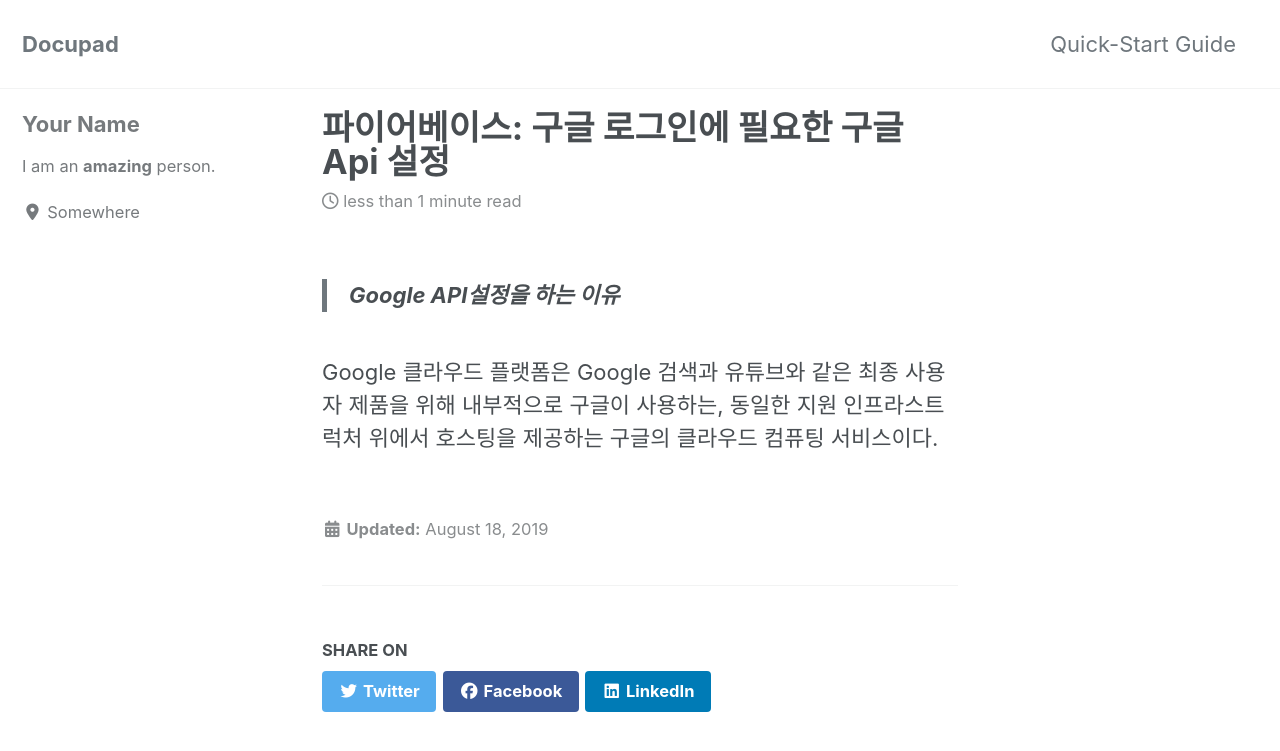
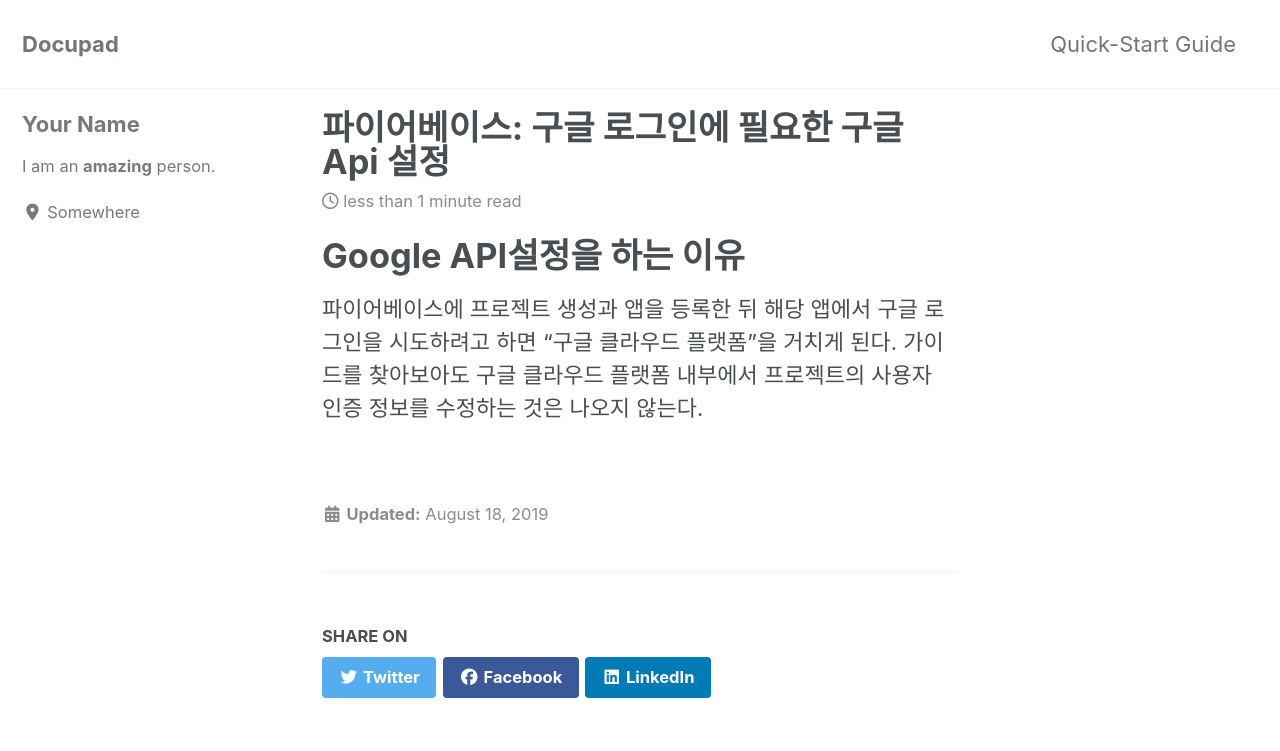
Before and after one commit to junghyunseo0105/docupad, a Jekyll site: the page built from _posts/2019-08-18-파이어베이스:-구글-로그인에-필요한-구글-API-설정.md, in a window 1280 px wide and 900 px high. Shown: the top 751 px of the window. Built offline with Jekyll 4.4.1, drawn with Linux system fonts in a browser that asks for light colours; cached includes are drawn as plain includes; nearby versions of some CDN libraries.

Commit message:
Update 2019-08-18-파이어베이스:-구글-로그인에-필요한-구글-API-설정.md

```diff
--- a/_posts/2019-08-18-파이어베이스:-구글-로그인에-필요한-구글-API-설정.md
+++ b/_posts/2019-08-18-파이어베이스:-구글-로그인에-필요한-구글-API-설정.md
@@ -1,3 +1,5 @@
->__Google API설정을 하는 이유__
+# Google API설정을 하는 이유
 
-Google 클라우드 플랫폼은 Google 검색과 유튜브와 같은 최종 사용자 제품을 위해 내부적으로 구글이 사용하는, 동일한 지원 인프라스트럭처 위에서 호스팅을 제공하는 구글의 클라우드 컴퓨팅 서비스이다.
+파이어베이스에 프로젝트 생성과 앱을 등록한 뒤 해당 앱에서 구글 로그인을 시도하려고 하면 "구글 클라우드 플랫폼"을 거치게 된다. 가이드를 찾아보아도 구글 클라우드 플랫폼 내부에서 프로젝트의 사용자 인증 정보를 수정하는 것은 나오지 않는다.
+
+>
```
